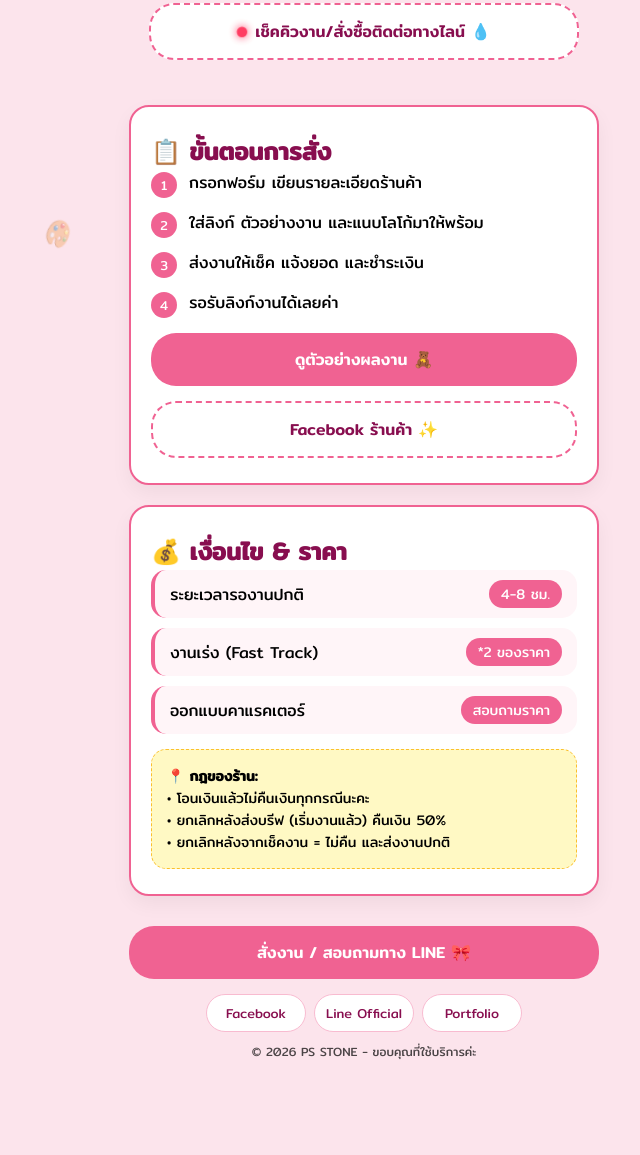
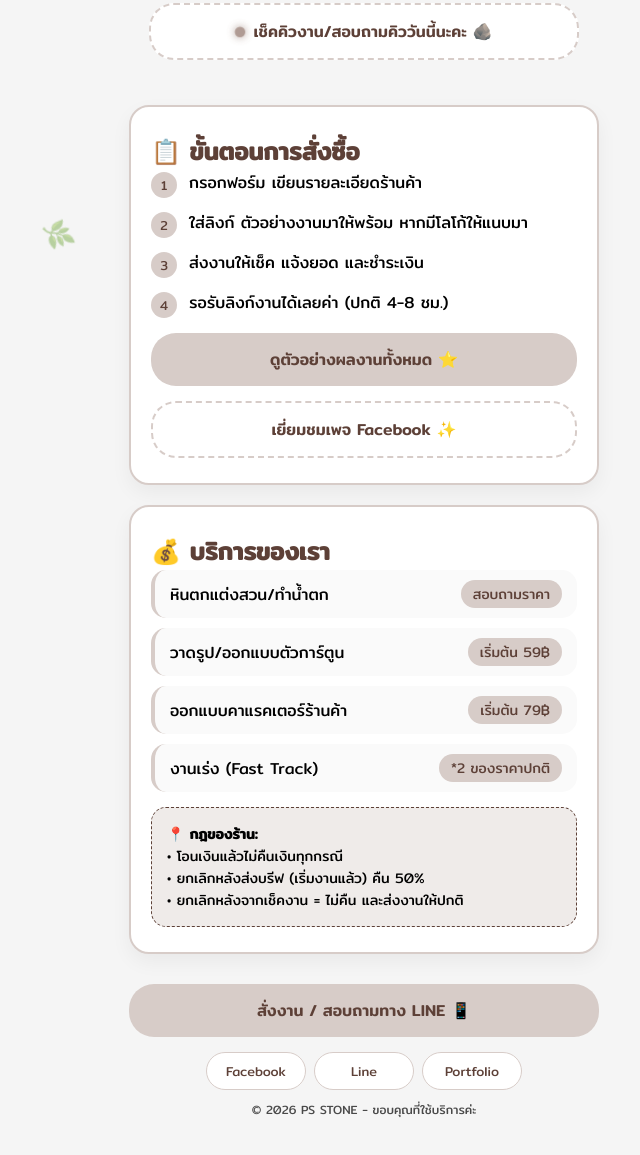
Before and after one commit to intiraatom-rgb/PS-STONE, a plain HTML site: page index.html in a window 1280 px wide. Shown: the part 473-1628 px from the top of the page, without its empty margins (276-916 px from the left). Before the commit the page ends 1574 px from the top, so only its background shows below. Drawn offline with Linux system fonts and the light colour scheme.

Commit message:
Update index.html

```diff
--- a/index.html
+++ b/index.html
@@ -9,13 +9,14 @@
 
 <style>
 :root{
---bg:#FCE4EC;
---main:#F06292;
---dark:#880E4F;
+/* ปรับโทนสีเป็นมินิมอลสบายตา */
+--bg:#F5F5F5;
+--main:#D7CCC8; /* สีน้ำตาลอ่อนมินิมอล */
+--dark:#5D4037; /* สีน้ำตาลเข้ม */
 --white:#FFFFFF;
---glow:rgba(240,98,146,0.4);
---accent:#FFF176;
---status-red:#FF1744;
+--glow:rgba(215,204,200,0.4);
+--accent:#EFEBE9;
+--status-red:#A1887F; /* ปรับจุดกระพริบให้โทนเข้ากัน */
 }
 
 *{margin:0;padding:0;box-sizing:border-box;font-family:'Mitr',sans-serif;}
@@ -29,7 +30,7 @@ overflow-x: hidden;
 min-height: 100vh;
 }
 
-/* --- พื้นหลังอิโมจิฟุ้งๆ (คงไว้) --- */
+/* --- พื้นหลังอิโมจิฟุ้งๆ (คงไว้ตามโครงสร้างเดิม) --- */
 .bg-emojis {
   position: fixed;
   top: 0;
@@ -71,7 +72,7 @@ border:2px solid var(--main);
 h1,h2,h3{color:var(--dark);}
 .center{text-align:center;}
 
-/* --- โลโก้และอิโมจิรอบโลโก้ (คงไว้) --- */
+/* --- โลโก้และอิโมจิรอบโลโก้ (คงไว้ 100%) --- */
 .logo-wrapper {
   position: relative;
   width: 200px;
@@ -140,7 +141,7 @@ gap: 8px;
 
 .btn-outline{
 background:#fff;
-border:2px dashed var(--main);
+border:2px dashed var(--main); /* ปุ่มเส้นประที่ต้องคงไว้ */
 color:var(--dark);
 }
 
@@ -162,7 +163,7 @@ color:var(--dark);
 
 .btn-main{
 background:var(--main);
-color:#fff;
+color:var(--dark);
 }
 
 .step{
@@ -174,7 +175,7 @@ margin-bottom:12px;
 
 .step-num{
 background:var(--main);
-color:#fff;
+color:var(--dark);
 width:26px;height:26px;
 border-radius:50%;
 display:flex;
@@ -190,7 +191,7 @@ display:flex;
 justify-content:space-between;
 align-items:center;
 margin-bottom:10px;
-background:#fff5f8;
+background:#fafafa;
 padding:10px 15px;
 border-radius:15px;
 border-left: 4px solid var(--main);
@@ -198,7 +199,7 @@ border-left: 4px solid var(--main);
 
 .price-tag{
 background:var(--main);
-color:#fff;
+color:var(--dark);
 padding:3px 12px;
 border-radius:20px;
 font-size:14px;
@@ -227,18 +228,18 @@ background:#fff;
 text-decoration:none;
 color:var(--dark);
 font-size:13px;
-border:1px solid #f8bbd0;
+border:1px solid var(--main);
 }
 
 .small{font-size:12px;opacity:.7;margin-top:10px;}
 
 .rule-box {
-background: #fff9c4;
+background: #EFEBE9;
 padding: 15px;
 border-radius: 15px;
 font-size: 14px;
 margin-top: 15px;
-border: 1px dashed #fbc02d;
+border: 1px dashed var(--dark);
 }
 </style>
 </head>
@@ -246,9 +247,9 @@ border: 1px dashed #fbc02d;
 <body>
   <div class="bg-emojis">
     <span class="floating-emoji" style="left: 10%; animation-delay: 0s;">🪨</span>
-    <span class="floating-emoji" style="left: 25%; animation-delay: 2s;">🎨</span>
+    <span class="floating-emoji" style="left: 25%; animation-delay: 2s;">🌿</span>
     <span class="floating-emoji" style="left: 45%; animation-delay: 4s;">⭐️</span>
-    <span class="floating-emoji" style="left: 70%; animation-delay: 6s;">💎</span>
+    <span class="floating-emoji" style="left: 70%; animation-delay: 6s;">🪵</span>
     <span class="floating-emoji" style="left: 85%; animation-delay: 8s;">✨</span>
   </div>
 
@@ -258,10 +259,10 @@ border: 1px dashed #fbc02d;
 
 <div class="logo-wrapper">
   <span class="logo-deco" style="top: 0; left: 10%;">🪨</span>
-  <span class="logo-deco" style="bottom: 10%; right: 5%;">🎨</span>
+  <span class="logo-deco" style="bottom: 10%; right: 5%;">🌿</span>
   <span class="logo-deco" style="top: 20%; right: 0%;">⭐️</span>
   <div class="logo">
-    <img src="att.be82oFQlt5Q154biR3LCzBXlgJKcQ_gDr4r5yDftOug.jpeg" alt="PS STONE logo">
+    <img src="https://www.facebook.com/psstone2552/photos/a.2081822791845112/2081822748511783/?type=3" alt="PS STONE logo">
   </div>
 </div>
 
@@ -271,47 +272,48 @@ border: 1px dashed #fbc02d;
 </p>
 
 <div class="badges">
+<div class="badge">🪨 หินตกแต่งสวน</div>
 <div class="badge">🎨 วาดรูป</div>
 <div class="badge">🧸 ออกแบบคาแรคเตอร์</div>
-<div class="badge">✨ ตัวการ์ตูน</div>
-<div class="badge">🪨 หินตกแต่ง</div>
+<div class="badge">✨ ดีไซน์มินิมอล</div>
 </div>
 
-<a href="https://line.me/ti/p/jjnr_mm" class="btn btn-outline">
-<span class="status-dot"></span> เช็คคิวงาน/สั่งซื้อติดต่อทางไลน์ 💧
+<a href="https://line.me/ti/p/TVdfazbINE" class="btn btn-outline">
+<span class="status-dot"></span> เช็คคิวงาน/สอบถามคิววันนี้นะคะ 🪨
 </a>
 </div>
 
 <div class="section">
-<h2>📋 ขั้นตอนการสั่ง</h2>
+<h2>📋 ขั้นตอนการสั่งซื้อ</h2>
 <div class="step"><div class="step-num">1</div><div>กรอกฟอร์ม เขียนรายละเอียดร้านค้า</div></div>
-<div class="step"><div class="step-num">2</div><div>ใส่ลิงก์ ตัวอย่างงาน และแนบโลโก้มาให้พร้อม</div></div>
+<div class="step"><div class="step-num">2</div><div>ใส่ลิงก์ ตัวอย่างงานมาให้พร้อม หากมีโลโก้ให้แนบมา</div></div>
 <div class="step"><div class="step-num">3</div><div>ส่งงานให้เช็ค แจ้งยอด และชำระเงิน</div></div>
-<div class="step"><div class="step-num">4</div><div>รอรับลิงก์งานได้เลยค่า</div></div>
+<div class="step"><div class="step-num">4</div><div>รอรับลิงก์งานได้เลยค่า (ปกติ 4-8 ชม.)</div></div>
 
-<a href="https://julie-vwb.github.io/pinkjulie-land/" class="btn btn-main">ดูตัวอย่างผลงาน 🧸</a>
-<a href="https://www.facebook.com/psstone2552" class="btn btn-outline">Facebook ร้านค้า ✨</a>
+<a href="https://julie-vwb.github.io/pinkjulie-land/" class="btn btn-main">ดูตัวอย่างผลงานทั้งหมด ⭐️</a>
+<a href="https://www.facebook.com/psstone2552" class="btn btn-outline">เยี่ยมชมเพจ Facebook ✨</a>
 </div>
 
 <div class="section">
-<h2>💰 เงื่อนไข & ราคา</h2>
-<div class="price-row"><span>ระยะเวลารองานปกติ</span><span class="price-tag">4-8 ชม.</span></div>
-<div class="price-row"><span>งานเร่ง (Fast Track)</span><span class="price-tag">*2 ของราคา</span></div>
-<div class="price-row"><span>ออกแบบคาแรคเตอร์</span><span class="price-tag">สอบถามราคา</span></div>
+<h2>💰 บริการของเรา</h2>
+<div class="price-row"><span>หินตกแต่งสวน/ทำน้ำตก</span><span class="price-tag">สอบถามราคา</span></div>
+<div class="price-row"><span>วาดรูป/ออกแบบตัวการ์ตูน</span><span class="price-tag">เริ่มต้น 59฿</span></div>
+<div class="price-row"><span>ออกแบบคาแรคเตอร์ร้านค้า</span><span class="price-tag">เริ่มต้น 79฿</span></div>
+<div class="price-row"><span>งานเร่ง (Fast Track)</span><span class="price-tag">*2 ของราคาปกติ</span></div>
 
 <div class="rule-box">
 <strong>📍 กฎของร้าน:</strong><br>
-• โอนเงินแล้วไม่คืนเงินทุกกรณีนะคะ<br>
-• ยกเลิกหลังส่งบรีฟ (เริ่มงานแล้ว) คืนเงิน 50%<br>
-• ยกเลิกหลังจากเช็คงาน = ไม่คืน และส่งงานปกติ
+• โอนเงินแล้วไม่คืนเงินทุกกรณี<br>
+• ยกเลิกหลังส่งบรีฟ (เริ่มงานแล้ว) คืน 50%<br>
+• ยกเลิกหลังจากเช็คงาน = ไม่คืน และส่งงานให้ปกติ
 </div>
 </div>
 
 <div class="footer">
-<a href="https://line.me/ti/p/jjnr_mm" class="btn btn-main">สั่งงาน / สอบถามทาง LINE 🎀</a>
+<a href="https://line.me/ti/p/TVdfazbINE" class="btn btn-main">สั่งงาน / สอบถามทาง LINE 📱</a>
 <div class="socials">
 <a href="https://www.facebook.com/psstone2552">Facebook</a>
-<a href="https://line.me/ti/p/jjnr_mm">Line Official</a>
+<a href="https://line.me/ti/p/TVdfazbINE">Line</a>
 <a href="https://julie-vwb.github.io/pinkjulie-land/">Portfolio</a>
 </div>
 <p class="small">© 2026 PS STONE - ขอบคุณที่ใช้บริการค่ะ</p>
```
